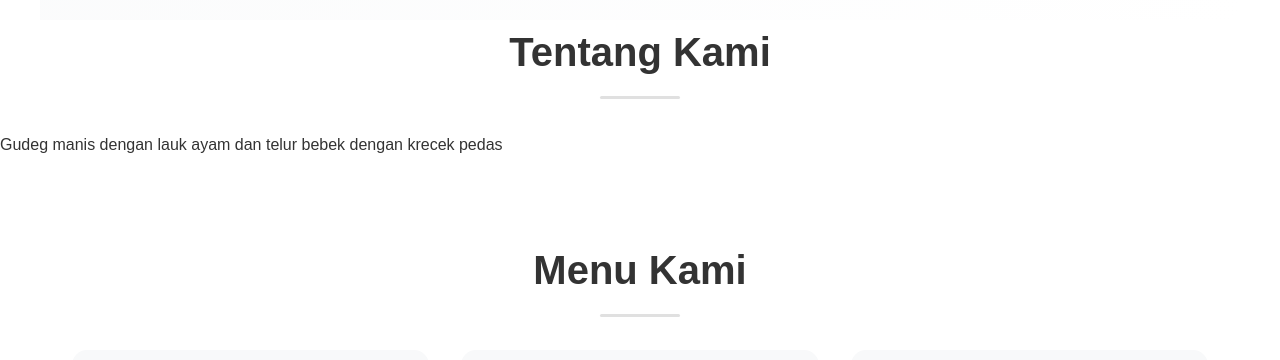
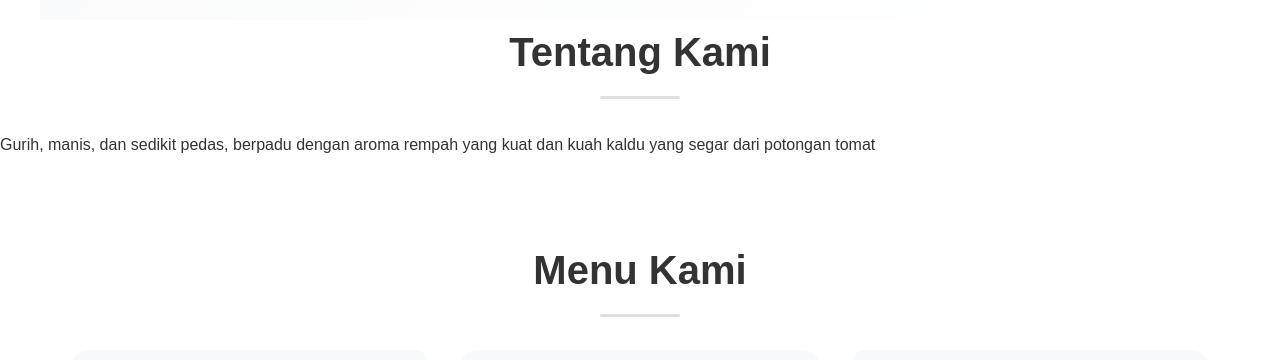
Before and after one commit to kawaishanio-design/resto, a plain HTML site: page index.html in a window 1280 px wide. Shown: the part 780-1140 px from the top of the page. Drawn offline with Linux system fonts and the light colour scheme; a script that the page names is missing.

Commit message:
Update index.html

```diff
--- a/index.html
+++ b/index.html
@@ -80,7 +80,7 @@ Free HTML CSS Template
         </div>
     </section>
         <h2>Tentang Kami</h2>
-            <p>Gudeg manis dengan lauk ayam dan telur bebek dengan krecek pedas</p>
+                         <p>Gurih, manis, dan sedikit pedas, berpadu dengan aroma rempah yang kuat dan kuah kaldu yang segar dari potongan tomat</p>
 
     <!-- Menu Section -->
     <section id="menu">
```
